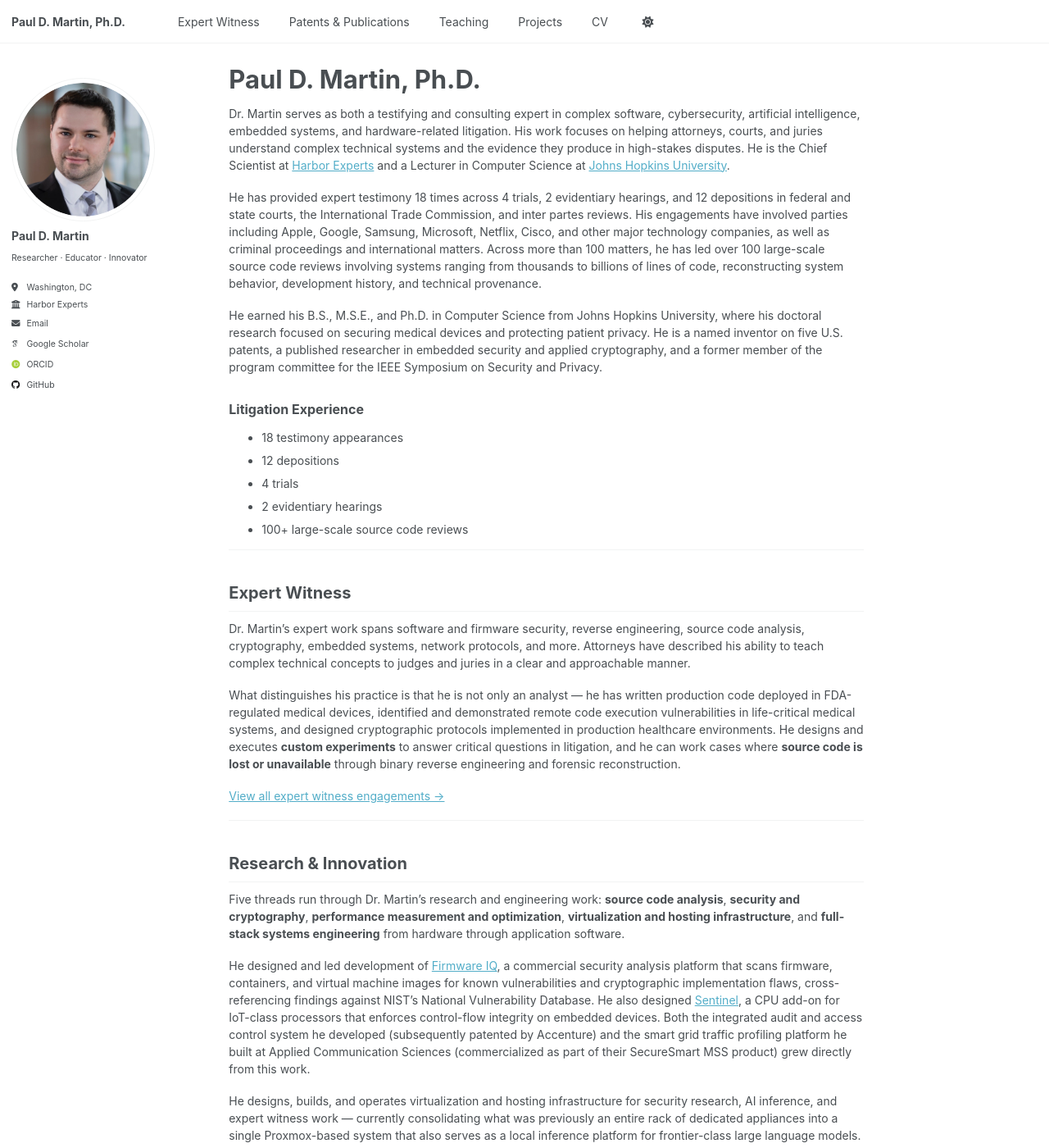
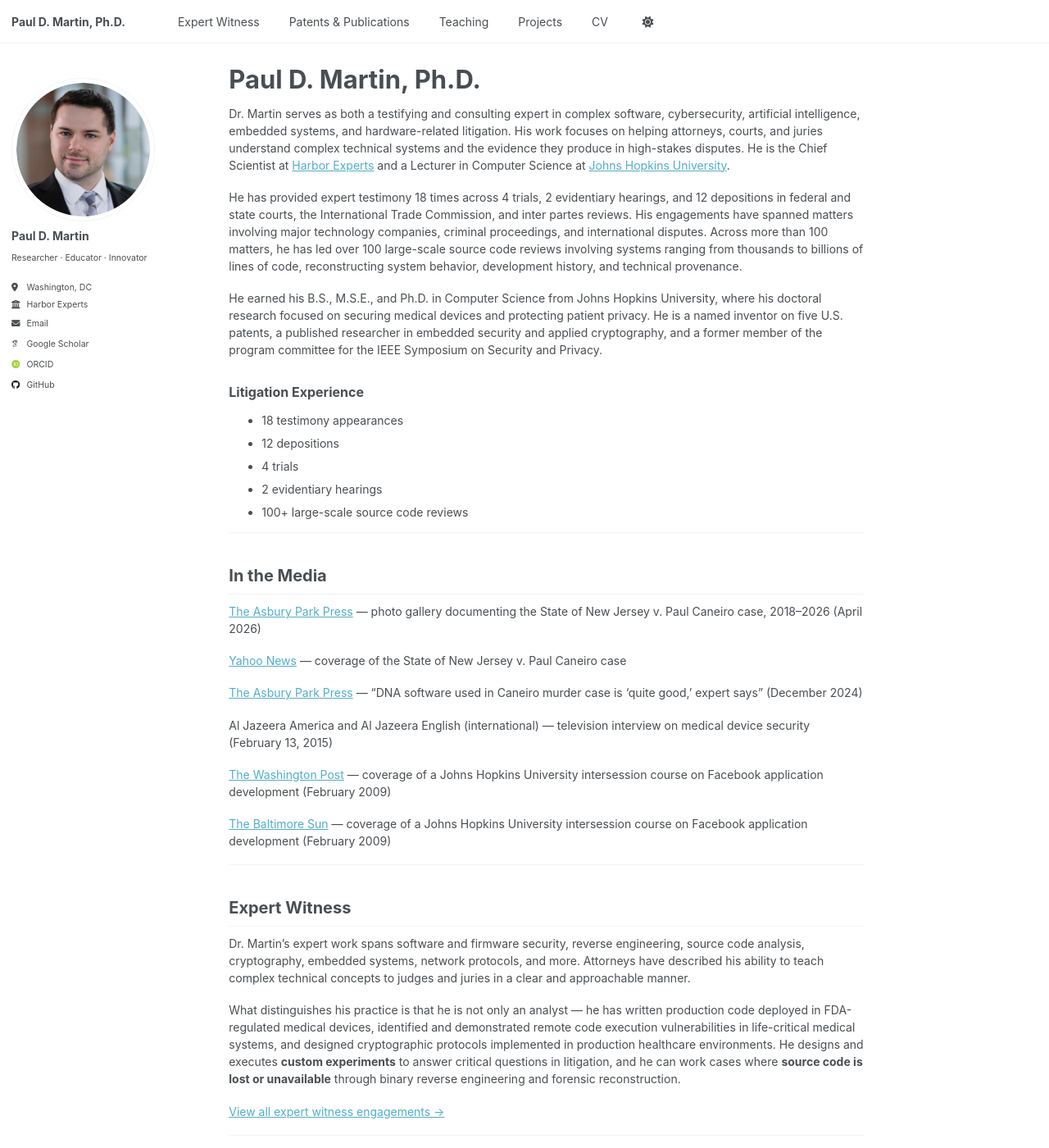
Before and after one commit to pauldmartinphd/pauldmartinphd.github.io, a Jekyll site: the page built from _pages/about.md, in a window 1280 px wide and 1400 px high. Shown: the whole window at 82% size. Built offline with Jekyll 4.4.1, drawn with Linux system fonts in a browser that asks for light colours; some web fonts are replaced; a script that is not in the unit is left out.

Commit message:
Incorporate critical feedback from ChatGPT.

```diff
--- a/_pages/about.md
+++ b/_pages/about.md
@@ -9,7 +9,7 @@ redirect_from:
 
 Dr. Martin serves as both a testifying and consulting expert in complex software, cybersecurity, artificial intelligence, embedded systems, and hardware-related litigation. His work focuses on helping attorneys, courts, and juries understand complex technical systems and the evidence they produce in high-stakes disputes. He is the Chief Scientist at [Harbor Experts](https://harborexperts.com) and a Lecturer in Computer Science at [Johns Hopkins University](https://www.cs.jhu.edu/).
 
-He has provided expert testimony 18 times across 4 trials, 2 evidentiary hearings, and 12 depositions in federal and state courts, the International Trade Commission, and inter partes reviews. His engagements have involved parties including Apple, Google, Samsung, Microsoft, Netflix, Cisco, and other major technology companies, as well as criminal proceedings and international matters. Across more than 100 matters, he has led over 100 large-scale source code reviews involving systems ranging from thousands to billions of lines of code, reconstructing system behavior, development history, and technical provenance.
+He has provided expert testimony 18 times across 4 trials, 2 evidentiary hearings, and 12 depositions in federal and state courts, the International Trade Commission, and inter partes reviews. His engagements have spanned matters involving major technology companies, criminal proceedings, and international disputes. Across more than 100 matters, he has led over 100 large-scale source code reviews involving systems ranging from thousands to billions of lines of code, reconstructing system behavior, development history, and technical provenance.
 
 He earned his B.S., M.S.E., and Ph.D. in Computer Science from Johns Hopkins University, where his doctoral research focused on securing medical devices and protecting patient privacy. He is a named inventor on five U.S. patents, a published researcher in embedded security and applied cryptography, and a former member of the program committee for the IEEE Symposium on Security and Privacy.
 
@@ -20,6 +20,22 @@ He earned his B.S., M.S.E., and Ph.D. in Computer Science from Johns Hopkins Uni
 - 4 trials
 - 2 evidentiary hearings
 - 100+ large-scale source code reviews
+
+---
+
+## In the Media
+
+[The Asbury Park Press](https://www.app.com/picture-gallery/news/crime/2026/04/20/paul-caneiro-murder-investigation-to-pretrial-hearings-2018-2026-photos/88996938007/) — photo gallery documenting the State of New Jersey v. Paul Caneiro case, 2018–2026 (April 2026)
+
+[Yahoo News](https://www.yahoo.com/news/articles/monster-paul-caneiro-mum-gets-144506455.html) — coverage of the State of New Jersey v. Paul Caneiro case
+
+[The Asbury Park Press](https://www.app.com/story/news/local/courts/2024/12/07/dna-software-used-in-caneiro-murder-case-is-quite-good-expert-says/76452750007/) — "DNA software used in Caneiro murder case is 'quite good,' expert says" (December 2024)
+
+Al Jazeera America and Al Jazeera English (international) — television interview on medical device security (February 13, 2015)
+
+[The Washington Post](http://www.washingtonpost.com/wp-dyn/content/article/2009/02/01/AR2009020101732_pf.html) — coverage of a Johns Hopkins University intersession course on Facebook application development (February 2009)
+
+[The Baltimore Sun](http://www.baltimoresun.com/news/bal-to.ratner03feb03,0,7987225.column) — coverage of a Johns Hopkins University intersession course on Facebook application development (February 2009)
 
 ---
 
```
Also changed, not shown: _pages/teaching.html (+0 -13 lines).
